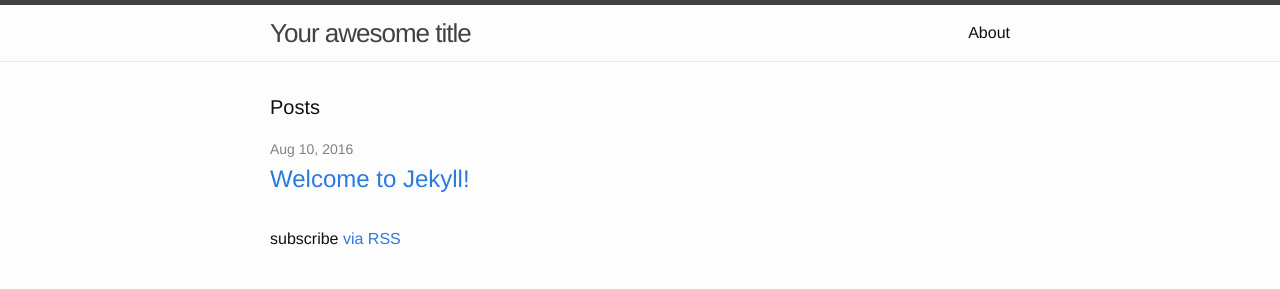
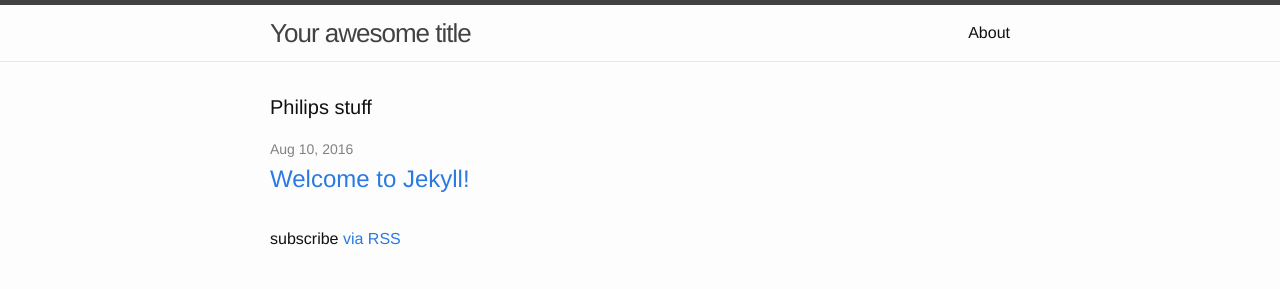
Before and after one commit to PhilAnkCH/PhilAnkCH.github.io, a Jekyll site: the page built from index.html, in a window 1280 px wide. Shown: the top 289 px of the page. Built offline with Jekyll 4.4.1, drawn with Linux system fonts in a browser that asks for light colours.

Commit message:
Update index.html

```diff
--- a/index.html
+++ b/index.html
@@ -4,7 +4,7 @@
 
 <div class="home">
 
-  <h1 class="page-heading">Posts</h1>
+  <h1 class="page-heading">Philips stuff</h1>
 
   <ul class="post-list">
     {% for post in site.posts %}
```
